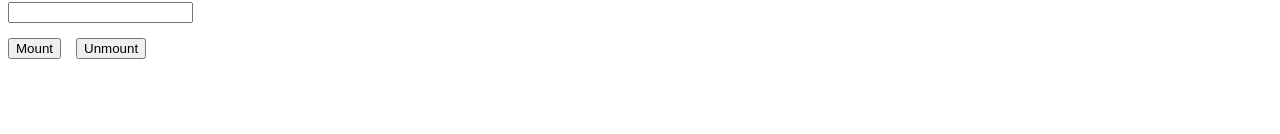
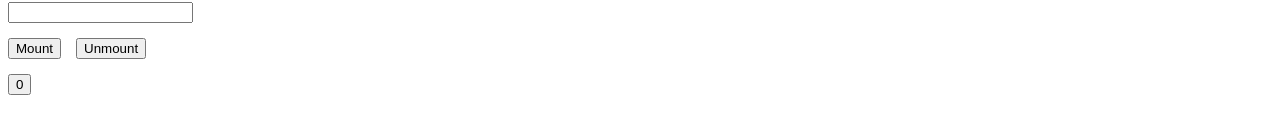
Before and after one commit to davinen-s/test-reactjs, a React (Create React App) app in the folder test1/: page / in a window 1280 px wide. Shown: the part 526-660 px from the top of the page. Built offline with nearby package versions, Linux system fonts and the light colour scheme.

Commit message:
Example of how props can decide when to update/render component.

```diff
--- a/test1/public/index.html
+++ b/test1/public/index.html
@@ -41,6 +41,7 @@
 
     <div id="componentLifeCycle" class="margin-top-15"></div>
     <div id="componentLifeCycleButtons" class="margin-top-15"></div>
+    <div id="propsUpdateComponent" class="margin-top-15"></div>
 
 
   </body>
--- /dev/null
+++ b/test1/src/PropsUpdateComponent.js
@@ -0,0 +1,57 @@
+import React from 'react';
+import ReactDOM from 'react-dom'
+
+/**
+ * Example showing how state can control when to render and different functions that
+ * can be executed before/after/during/... rendering.
+ */
+class PropsUpdateComponent extends React.Component {
+
+  constructor(){
+    super();
+    this.state= {increasing: false};
+  }
+
+  update(){
+    ReactDOM.render(
+      <PropsUpdateComponent currentVal={this.props.currentVal + 1}/>,
+      document.getElementById('propsUpdateComponent')
+    )
+  }
+
+/**
+* Update state before render() is called.
+*/
+componentWillReceiveProps(nextProps){
+  this.setState({increasing: nextProps.currentVal > this.props.currentVal});
+}
+
+/**
+* Define the flag that decide when component should be updated.
+*/
+shouldComponentUpdate(nextProps, nextState){
+
+  return nextProps.currentVal % 5 === 0;
+}
+
+/**
+* Function to execute after component has been updated.
+*/
+componentDidUpdate(prevProps, prevState){
+  console.log(`prevProps: ${prevProps.currentVal}`);
+}
+
+
+  render(){
+    console.log(this.state.increasing);
+    return(
+      <button onClick={this.update.bind(this)}>
+        {this.props.currentVal}
+      </button>
+    )
+  }
+}
+
+PropsUpdateComponent.defaultProps = {currentVal: 0}
+
+export default PropsUpdateComponent
--- a/test1/src/index.js
+++ b/test1/src/index.js
@@ -6,6 +6,7 @@ import TitleApp from './TitleApp'
 import NormalizeAndSyntheticEvent from './NormalizeAndSyntheticEvent'
 import NodeReferenceExample from './NodeReferenceExample'
 import ComponentLifeCycleButtons from './ComponentLifeCycle'
+import PropsUpdateComponent from './PropsUpdateComponent'
 
 ReactDOM.render(
   <TitleApp />, document.getElementById('title')
@@ -30,3 +31,7 @@ ReactDOM.render(
 ReactDOM.render(
   <ComponentLifeCycleButtons />, document.getElementById('componentLifeCycleButtons')
 )
+
+ReactDOM.render(
+  <PropsUpdateComponent />, document.getElementById('propsUpdateComponent')
+)
```
